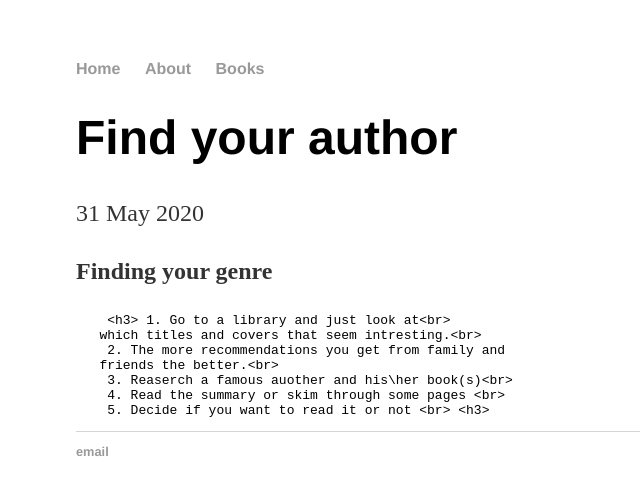
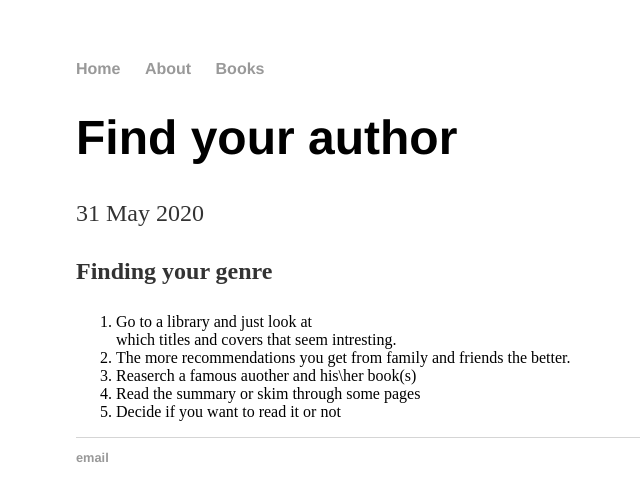
Before and after one commit to meerkatbhat/meerkatbhat, a Jekyll site: the page built from _posts/2020-05-31-Find your Author.md, in a window 1280 px wide. Shown: the top 501 px of the page, without its empty margins (116-756 px from the left). Built offline with Jekyll 4.4.1, drawn with Linux system fonts in a browser that asks for light colours; our own code applies the rules of GitHub Pages for plain Markdown files.

Commit message:
Update 2020-05-31-Find your Author.md

```diff
--- a/_posts/2020-05-31-Find your Author.md
+++ b/_posts/2020-05-31-Find your Author.md
@@ -1,9 +1,9 @@
 <strong>Finding your genre <strong> <br>
 
-        <h3> 1. Go to a library and just look at<br>
-       which titles and covers that seem intresting.<br>
-        2. The more recommendations you get from family and
-       friends the better.<br>
-        3. Reaserch a famous auother and his\her book(s)<br>
-        4. Read the summary or skim through some pages <br>
-        5. Decide if you want to read it or not <br> <h3>
+1. Go to a library and just look at<br>
+which titles and covers that seem intresting.<br>
+2. The more recommendations you get from family and
+friends the better.<br>
+3. Reaserch a famous auother and his\her book(s)<br>
+4. Read the summary or skim through some pages <br>
+5. Decide if you want to read it or not <br>
```
